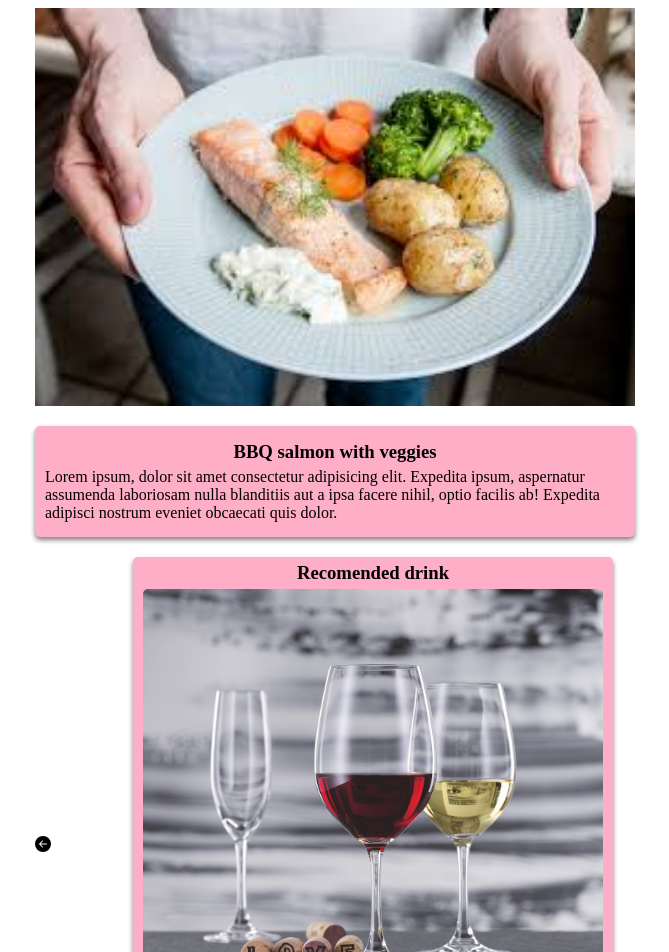
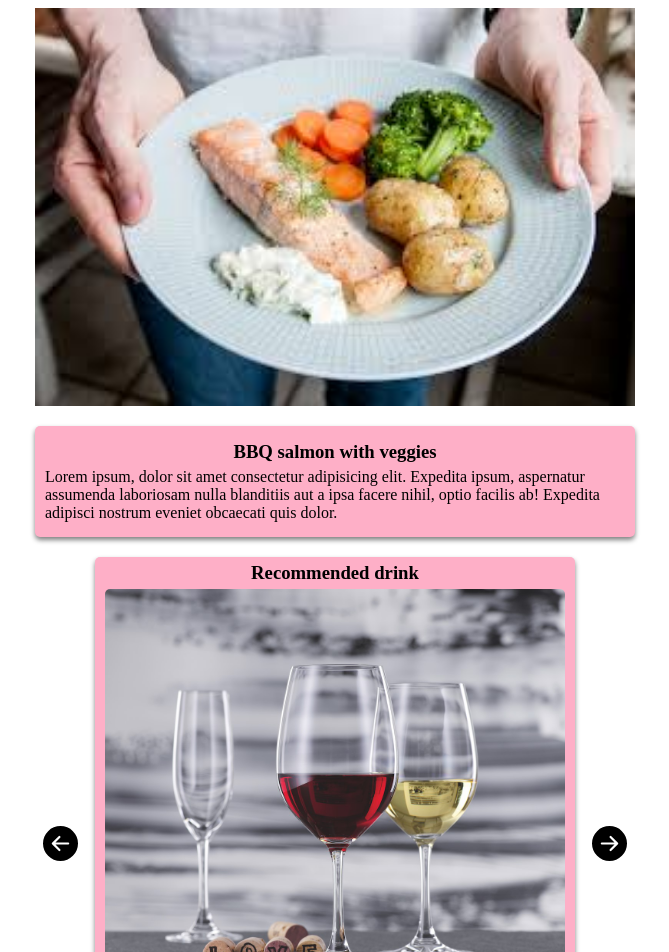
Before and after one commit to Agent00bad/NextRecipe, a React (Vite) app in the folder react/: page / in a window 1280 px wide. Shown: the top 952 px of the page, without its empty margins (313-982 px from the left). Built offline with nearby package versions, Linux system fonts and the light colour scheme.

Commit message:
#23 Fixed the arrows on recommended drink and some adjustments

```diff
--- a/react/src/CSS/recipe.css
+++ b/react/src/CSS/recipe.css
@@ -53,12 +53,26 @@ ol{
 
 
 
-.arrow{
+.arrowRight{
+    width: 35px;
+    height: 35px;
+    fill: "currentColor";
+    margin: auto;
     position:static;
     align-self: center;
     max-width: 10%;
-    /* margin-left: 2px;
-    margin-right:2px; */
+    cursor: pointer;
+}
+
+.arrowLeft{
+    width: 35px;
+    height: 35px;
+    fill: "currentColor";
+    margin: auto;
+    position:static;
+    align-self: center;
+    max-width: 10%;
+    cursor: pointer;
 }
 
 .headImg {
@@ -80,8 +94,12 @@ ol{
 .boxParent{
     width: fit-content;
     /*min-width: 70%;*/
-    box-sizing: border-box;
+    /* box-sizing: border-box; */
     /*padding: 10px;*/
+    /* margin-left: 0px;
+    margin-right: 0px; */
+    /* padding: 10px; */
+    margin: 0px;
     margin-bottom: 20px;
     margin-top: 20px;
     /* border-radius: 4%; */
--- a/react/src/component/recipe/recipeArrowLeft.jsx
+++ b/react/src/component/recipe/recipeArrowLeft.jsx
@@ -9,7 +9,7 @@ import RecipeImage from "../../Images/image.jpg"
 import RecDrinkImage from "../../Images/wine.jpg"
 export default function LeftArrow(){
     return(
-        <svg className="arrow bi bi-arrow-left-circle-fill" xmlns="http://www.w3.org/2000/svg" width="16" height="16" fill="currentColor" viewBox="0 0 16 16">
+        <svg className="arrowLeft" xmlns="http://www.w3.org/2000/svg" /*width="25" height="25" fill="currentColor"*/ viewBox="0 0 16 16">
         <path d="M8 0a8 8 0 1 0 0 16A8 8 0 0 0 8 0zm3.5 7.5a.5.5 0 0 1 0 1H5.707l2.147 2.146a.5.5 0 0 1-.708.708l-3-3a.5.5 0 0 1 0-.708l3-3a.5.5 0 1 1 .708.708L5.707 7.5H11.5z"/>
         </svg>
         )
--- a/react/src/component/recipe/recipeArrowRight.jsx
+++ b/react/src/component/recipe/recipeArrowRight.jsx
@@ -9,7 +9,7 @@ import RecipeImage from "../../Images/image.jpg"
 import RecDrinkImage from "../../Images/wine.jpg"
 export default function RightArrow(){
     return(
-        <svg className="arrow bi bi-arrow-right-circle-fill" xmlns="http://www.w3.org/2000/svg" width="16" height="16" fill="currentColor" viewBox="0 0 16 16">
+         <svg className="arrowRight" xmlns="http://www.w3.org/2000/svg" /*width="16" height="25" fill="currentColor"*/ viewBox="0 0 16 16">
         <path d="M8 0a8 8 0 1 1 0 16A8 8 0 0 1 8 0zM4.5 7.5a.5.5 0 0 0 0 1h5.793l-2.147 2.146a.5.5 0 0 0 .708.708l3-3a.5.5 0 0 0 0-.708l-3-3a.5.5 0 1 0-.708.708L10.293 7.5H4.5z"/>
         </svg>
         )
--- a/react/src/component/recipe/recipeDrink.jsx
+++ b/react/src/component/recipe/recipeDrink.jsx
@@ -10,7 +10,7 @@ import RecDrinkImage from "../../Images/wine.jpg"
 export default function Drink(){
     return(
         <div className="boxB box-shadow" id="recommendedDrinkBox">
-                <h3>Recomended drink</h3>
+                <h3>Recommended drink</h3>
             <div className="RecDTwo img-responsive">
                     <img src={RecDrinkImage} alt="No Image"></img>
             </div>
--- a/react/src/component/recipe/recipeDrinkGroup.jsx
+++ b/react/src/component/recipe/recipeDrinkGroup.jsx
@@ -12,22 +12,10 @@ import RecipeImage from "../../Images/image.jpg"
 import RecDrinkImage from "../../Images/wine.jpg"
 export default function DrinkGroup(){
     return(
-        <div className="boxParent flex-container">
+        <div className="box flex-container">
             <LeftArrow/>
 
             <Drink/>
-            {/* <div className="boxB box-shadow" id="recommendedDrinkBox">
-                <h3>Recomended drink</h3>
-
-                <div className="RecDTwo img-responsive">
-                        <img src={RecDrinkImage} alt="No Image"></img>
-                </div>
-                <div className="boxB flex-container flex-wrap">
-                    <div className="RecDOne">
-                        <p>Lorem ipsum dolor sit amet consectetur, adipisicing elit. Beatae in nesciunt dolor eum sapiente blanditiis veniam incidunt illum. Labore ratione quae voluptate illum odio quidem odit eligendi harum modi obcaecati?</p>
-                    </div>
-                </div>
-            </div> */}
 
             <RightArrow/>
         </div>
```
